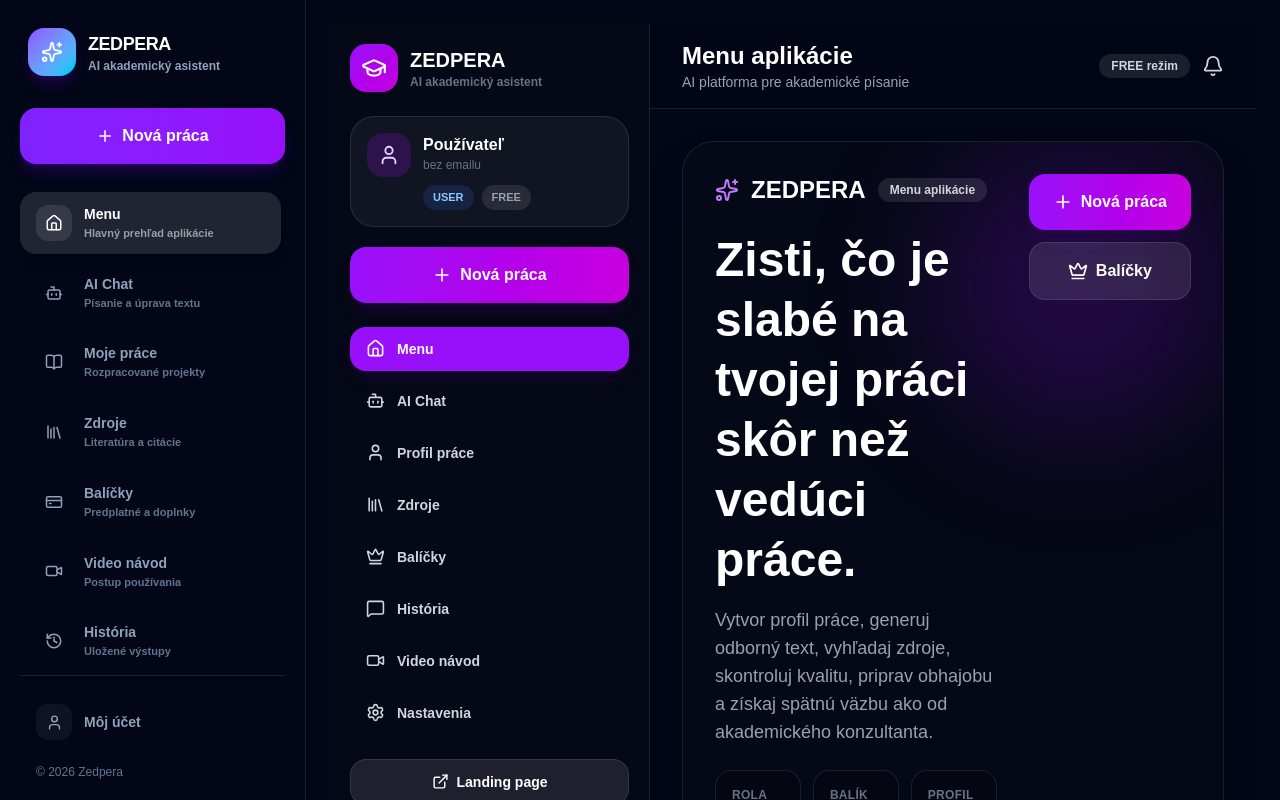
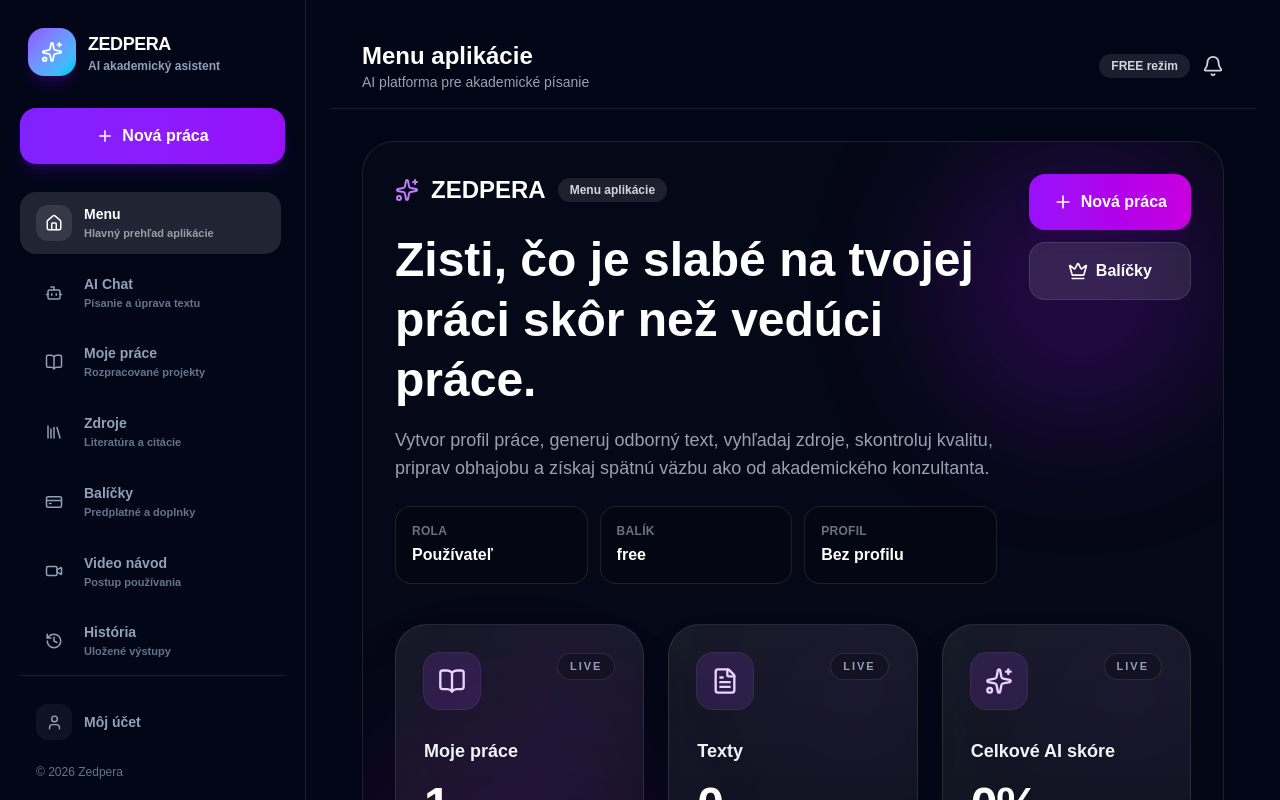
Before and after one commit to Peter8209/moj-ai-projekt, a Next.js app: page /dashboard in a window 1280 px wide. Built offline with nearby package versions, Linux system fonts and the light colour scheme; sample sign-in values are in the browser's storage.

Commit message:
Fix dashboard layout and navigation

```diff
--- a/app/dashboard/DashboardClient.tsx
+++ b/app/dashboard/DashboardClient.tsx
@@ -465,43 +465,9 @@ function DashboardPage() {
   };
 
 return (
-    <div className="min-h-screen bg-[#020617] text-white">
-      <div className="flex min-h-screen">
-        <Sidebar
-          view={view}
-          setView={setView}
-          mode={mode}
-          setMode={setMode}
-          user={user}
-          subActive={subActive}
-          openForm={openNewProfileForm}
-          logout={logout}
-        />
-
-        {sidebarOpen && (
-          <MobileSidebar
-            view={view}
-            setView={(nextView) => {
-              setView(nextView);
-              setSidebarOpen(false);
-            }}
-            mode={mode}
-            setMode={(nextMode) => {
-              setMode(nextMode);
-              setSidebarOpen(false);
-            }}
-            user={user}
-            subActive={subActive}
-            openForm={() => {
-              openNewProfileForm();
-              setSidebarOpen(false);
-            }}
-            logout={logout}
-            close={() => setSidebarOpen(false)}
-          />
-        )}
-
-        <main className="flex min-w-0 flex-1 flex-col">
+  <div className="h-screen overflow-hidden bg-[#020617] text-white">
+    <div className="flex h-screen overflow-hidden">
+  <main className="flex h-screen min-w-0 flex-1 flex-col overflow-hidden">
           <Header
             view={view}
             mode={mode}
@@ -511,7 +477,7 @@ function DashboardPage() {
             openMobileMenu={() => setSidebarOpen(true)}
           />
 
-          <div className="flex-1 overflow-y-auto p-5 md:p-8">
+        <div className="min-h-0 flex-1 overflow-y-auto overflow-x-hidden p-5 md:p-8">
             {view === 'dashboard' && (
               <Dashboard
                 setView={setView}
@@ -758,7 +724,7 @@ function Sidebar({
   logout: () => void;
 }) {
  return (
-    <aside className="hidden h-screen w-80 shrink-0 border-r border-white/10 bg-[#050816] lg:block">
+  <aside className="hidden h-screen w-80 shrink-0 overflow-hidden border-r border-white/10 bg-[#050816] lg:block">
       <SidebarContent
         view={view}
         setView={setView}
@@ -932,7 +898,7 @@ function SidebarContent({
   ];
 
  return (
-    <div className="flex h-full flex-col p-5">
+  <div className="flex h-full flex-col overflow-hidden p-5">
       <div className="mb-6 hidden items-center gap-3 lg:flex">
         <div className="flex h-12 w-12 items-center justify-center rounded-2xl bg-gradient-to-br from-purple-600 to-fuchsia-600">
           <GraduationCap size={26} />
@@ -957,7 +923,7 @@ function SidebarContent({
         Nová práca
       </button>
 
-      <nav className="mt-6 space-y-2">
+     <nav className="mt-6 min-h-0 flex-1 space-y-2 overflow-y-auto pr-1">
         {mainItems.map((item) => (
           <SidebarButton
             key={item.key}
@@ -989,7 +955,7 @@ function SidebarContent({
         </div>
       )}
 
-      <div className="mt-auto space-y-3 pt-6">
+      <div className="shrink-0 space-y-3 pt-4">
         <Link
           href="/"
           className="flex w-full items-center justify-center gap-2 rounded-2xl border border-white/10 bg-white/10 px-4 py-3 text-sm font-bold text-white transition hover:bg-white/20"
@@ -2063,8 +2029,6 @@ function Chat({
 
 return (
   <div className="mx-auto max-w-7xl space-y-6">
-      <ModuleTabs mode={mode} setMode={setMode} />
-
     <div className="rounded-3xl border border-white/10 bg-[#050816] p-6">
         <div className="mb-6 flex items-center gap-3">
           <CurrentIcon className="text-purple-400" size={30} />
```
Lines whose indentation alone changed are shown as unchanged.
